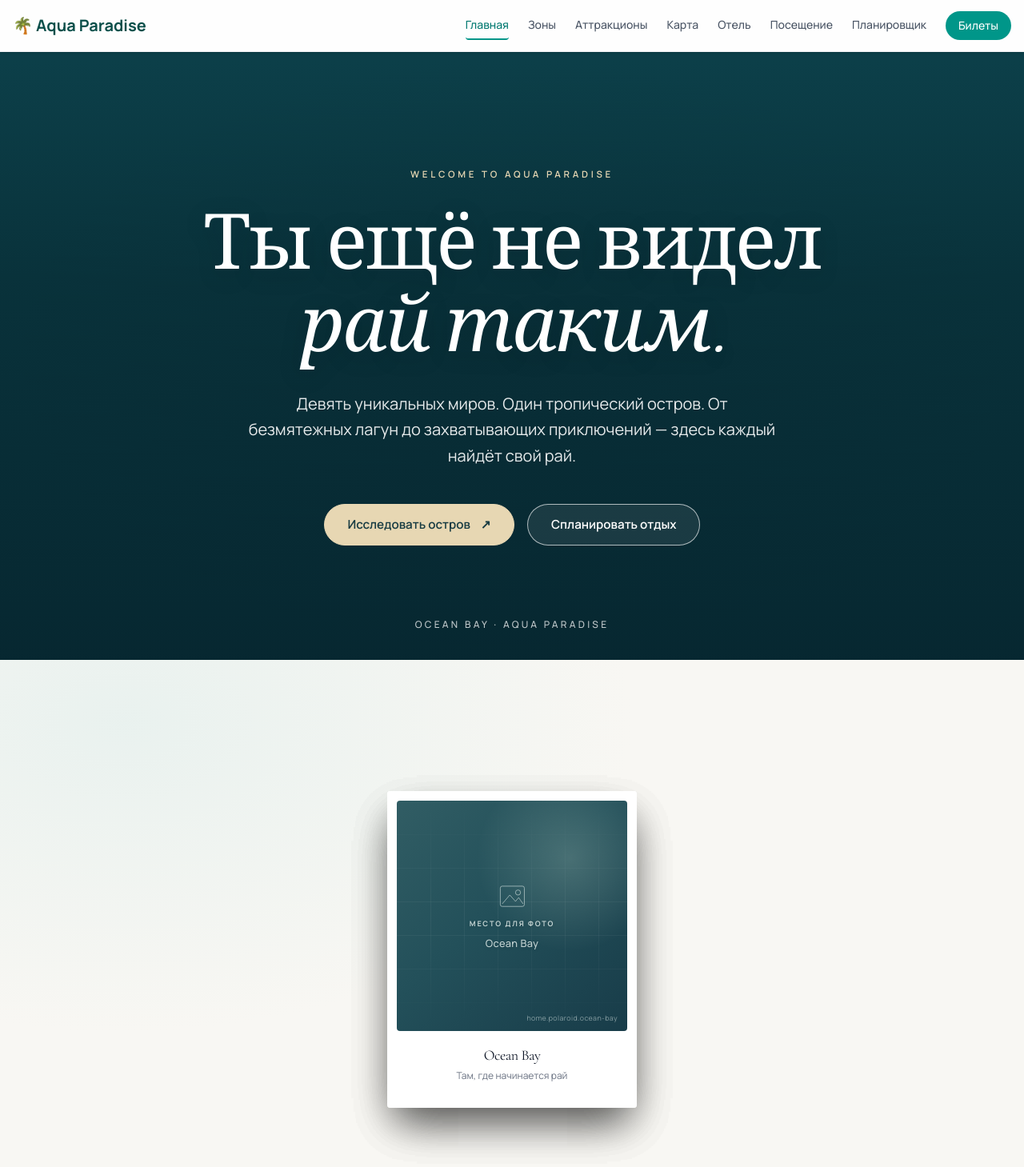
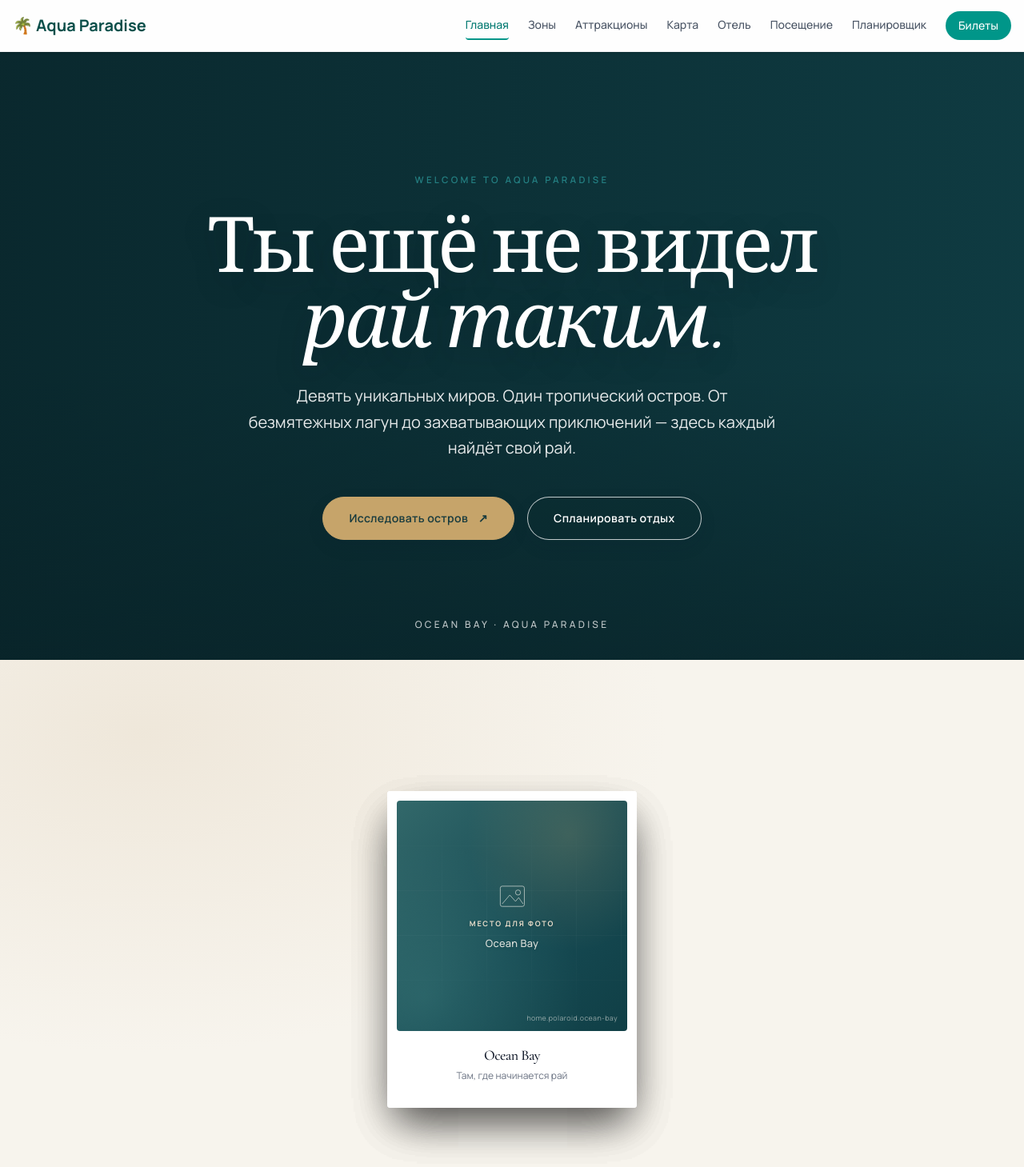
Before and after one commit to raccoonforge/aqua-paradise-resort, a React (Vite) app: page / in a window 1280 px wide. Shown: the top 1459 px of the page at 80% size. Built offline with nearby package versions, Linux system fonts and the light colour scheme.

Commit message:
style: refine premium homepage palette and visual hierarchy

```diff
--- a/src/index.css
+++ b/src/index.css
@@ -86,11 +86,13 @@ body {
 /* Aqua Paradise premium design system — media-first layout without final photos.
    All styles are scoped to the redesigned homepage unless marked global. */
 :root {
-  --apr-deep: #102f39;
-  --apr-lagoon: #167f86;
-  --apr-pearl: #f8f7f3;
-  --apr-sand: #dcc69b;
-  --apr-ink: #19313a;
+  --apr-deep: #103f46;
+  --apr-lagoon: #247f82;
+  --apr-pearl: #f7f4ed;
+  --apr-sand: #c6a46a;
+  --apr-ink: #263638;
+  --apr-mist: #e8ddcb;
+  --apr-muted: #526368;
 }
 
 .apr-home {
@@ -231,3 +233,46 @@ body {
   .apr-button { transition: none; }
   .apr-button:hover { transform: none; }
 }
+
+/* Paradise Signature — premium visual pass, scoped to the redesign homepage. */
+.apr-home {
+  background: var(--apr-pearl);
+  color: var(--apr-ink);
+  -webkit-font-smoothing: antialiased;
+}
+.apr-home section { scroll-margin-top: 5.5rem; }
+.apr-home h1, .apr-home h2, .apr-home h3 { text-wrap: balance; }
+.apr-home .font-serif { font-family: var(--font-serif); letter-spacing: -.032em; font-weight: 500; }
+.apr-eyebrow { color: var(--apr-lagoon); letter-spacing: .28em; }
+.apr-hero { background: #103f46; }
+.apr-hero__veil {
+  background: linear-gradient(90deg, rgba(8,34,39,.78) 0%, rgba(8,34,39,.49) 48%, rgba(8,34,39,.15) 100%),
+    linear-gradient(0deg, rgba(8,34,39,.62), transparent 48%);
+}
+.apr-hero__title { font-weight: 500; letter-spacing: -.045em; line-height: .98; text-shadow: 0 12px 36px rgba(0,25,30,.25); }
+.apr-button { min-height: 54px; padding: .9rem 2rem; font-size: .88rem; letter-spacing: .025em; box-shadow: 0 8px 22px rgba(6,38,42,.09); }
+.apr-button--sand { background: var(--apr-sand); color: #183b3e; border-color: var(--apr-sand); }
+.apr-button--sand:hover { background: #e2c58f; border-color: #e2c58f; }
+.apr-button--outline { background: rgba(10,42,46,.12); border-color: rgba(255,255,255,.75); }
+.apr-button--outline:hover { background: rgba(255,255,255,.18); }
+.apr-button--light { color: var(--apr-deep); }
+.apr-button--light:hover { background: var(--apr-mist); border-color: var(--apr-mist); }
+.apr-button:focus-visible { outline-color: var(--apr-sand); }
+.apr-media {
+  background: radial-gradient(ellipse at 75% 15%, rgba(198,164,106,.2), transparent 42%),
+    radial-gradient(ellipse at 12% 85%, rgba(76,143,140,.33), transparent 55%),
+    linear-gradient(135deg, #32686a, #164a53 58%, #103f46);
+  color: rgba(247,244,237,.88);
+}
+.apr-media::before { background-size: 56px 56px; opacity: .55; }
+.apr-media__mark span { color: #e8ddcb; }
+.apr-about { background: radial-gradient(ellipse at 14% 12%, rgba(232,221,203,.55), transparent 42%), var(--apr-pearl); }
+.apr-attractions { background: #fffcf6; }
+.apr-planner { background: radial-gradient(ellipse at 78% 12%, rgba(58,123,125,.4), transparent 43%), linear-gradient(145deg, #16545a, #103f46 72%); }
+.apr-planner__card .apr-media { background-color: #245c60; }
+.apr-footer { background: #103f46; }
+@media (max-width: 639px) {
+  .apr-hero__veil { background: linear-gradient(180deg, rgba(8,34,39,.28), rgba(8,34,39,.72) 60%, rgba(8,34,39,.88)); }
+  .apr-hero__title { line-height: 1.02; }
+  .apr-button { min-height: 52px; }
+}
```
